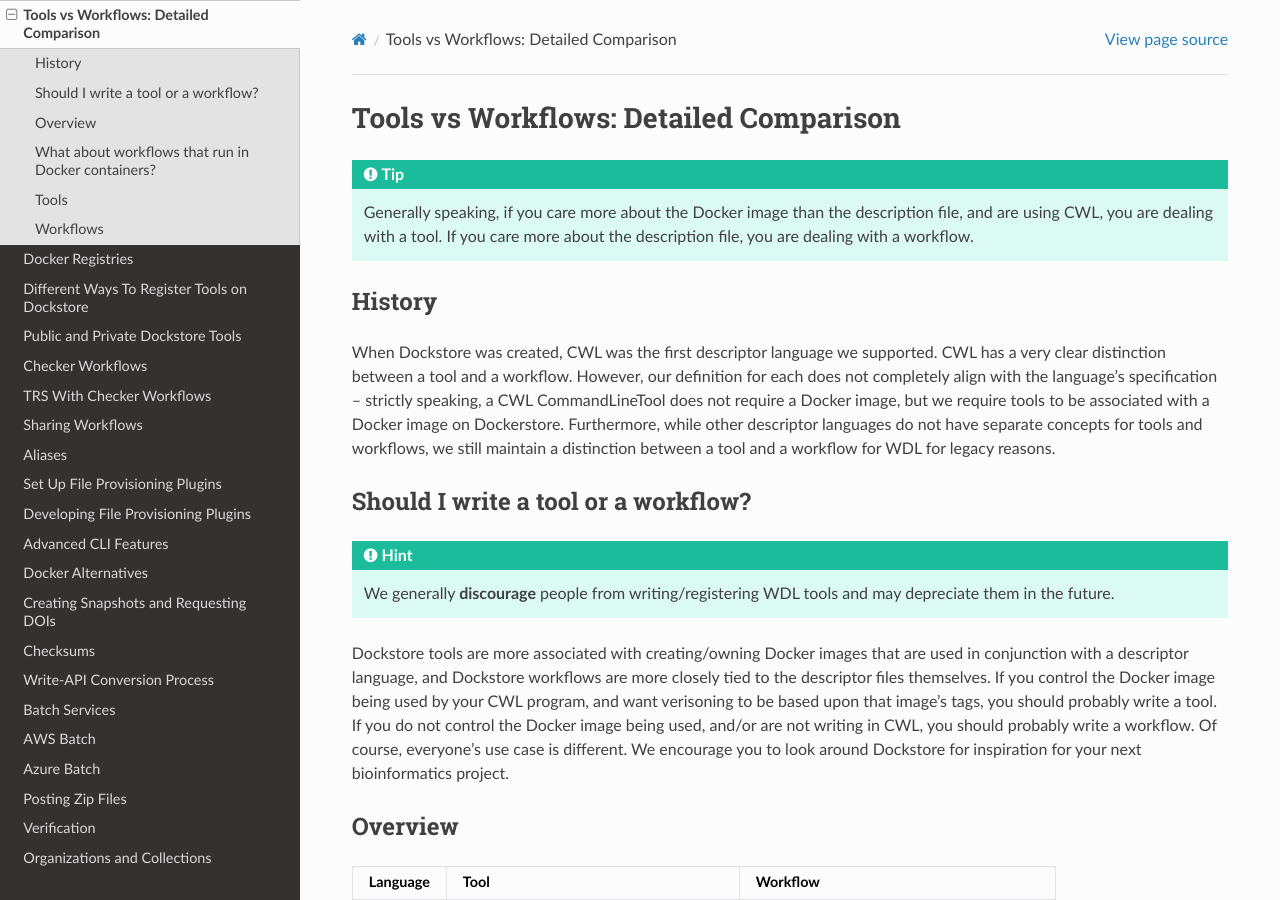
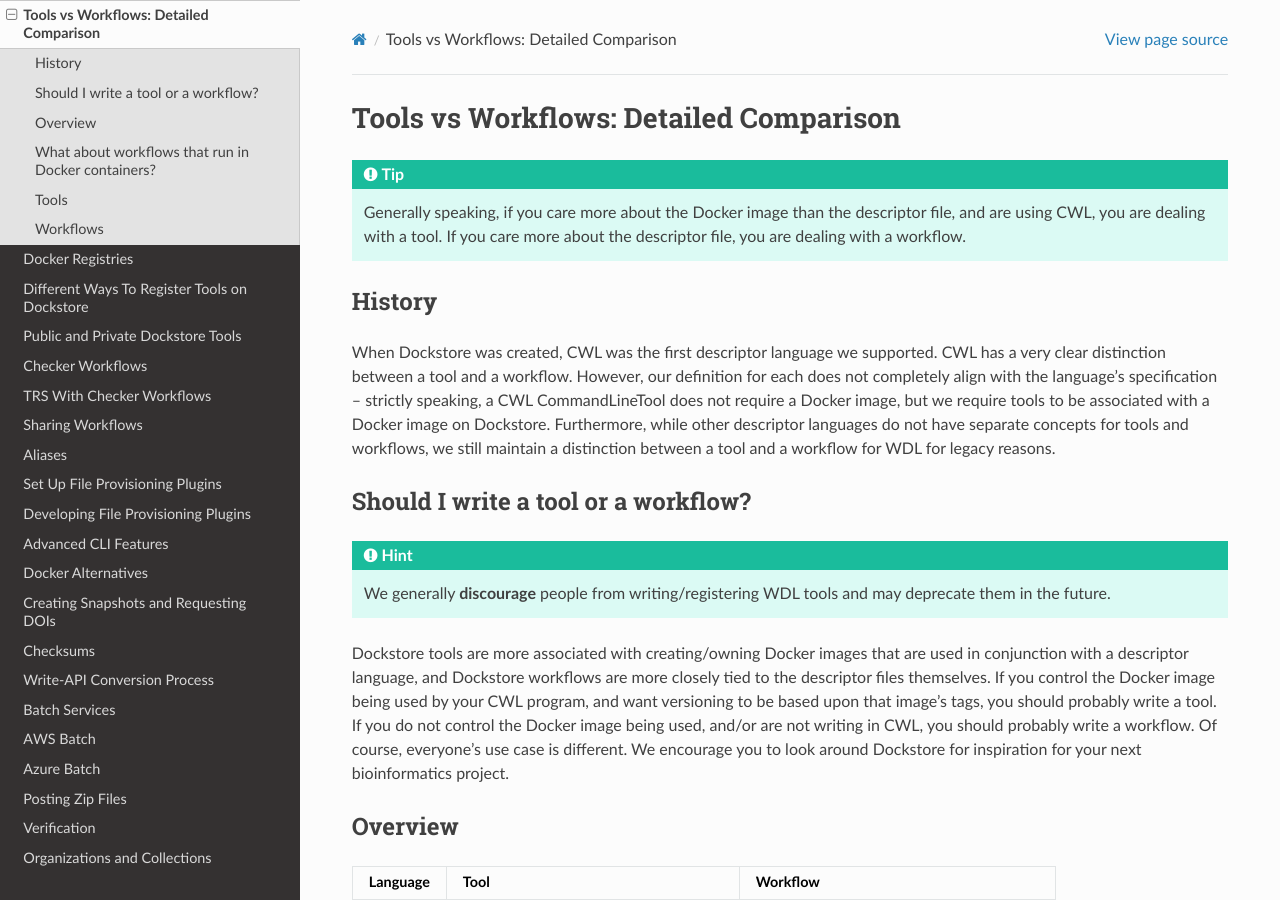
Before and after one commit to dockstore/dockstore-documentation, a Sphinx documentation site: the page built from docs/advanced-topics/tools-vs-workflows.rst, in a window 1280 px wide and 900 px high. Built offline with Sphinx 7.4.7 and the Read the Docs theme 2.0.0, drawn with Linux system fonts in a browser that asks for light colours; some of the changed text lies outside the part shown.

Commit message:
Fix typos

```diff
--- a/docs/advanced-topics/tools-vs-workflows.rst
+++ b/docs/advanced-topics/tools-vs-workflows.rst
@@ -2,19 +2,19 @@
 =======================================
 
 .. tip::
-  Generally speaking, if you care more about the Docker image than the description file, and are using CWL, you are dealing with a tool. If you care more about the description file, you are dealing with a workflow.
+  Generally speaking, if you care more about the Docker image than the descriptor file, and are using CWL, you are dealing with a tool. If you care more about the descriptor file, you are dealing with a workflow.
 
 History
 -------
-When Dockstore was created, CWL was the first descriptor language we supported. CWL has a very clear distinction between a tool and a workflow. However, our definition for each does not completely align with the language's specification -- strictly speaking, a CWL CommandLineTool does not require a Docker image, but we require tools to be associated with a Docker image on Dockerstore. Furthermore, while other descriptor languages do not have separate concepts for tools and workflows, we still maintain a distinction between a tool and a workflow for WDL for legacy reasons.
+When Dockstore was created, CWL was the first descriptor language we supported. CWL has a very clear distinction between a tool and a workflow. However, our definition for each does not completely align with the language's specification -- strictly speaking, a CWL CommandLineTool does not require a Docker image, but we require tools to be associated with a Docker image on Dockstore. Furthermore, while other descriptor languages do not have separate concepts for tools and workflows, we still maintain a distinction between a tool and a workflow for WDL for legacy reasons.
 
 
 Should I write a tool or a workflow?
 ------------------------------------
 .. hint::
-    We generally **discourage** people from writing/registering WDL tools and may depreciate them in the future.
+    We generally **discourage** people from writing/registering WDL tools and may deprecate them in the future.
 
-Dockstore tools are more associated with creating/owning Docker images that are used in conjunction with a descriptor language, and Dockstore workflows are more closely tied to the descriptor files themselves. If you control the Docker image being used by your CWL program, and want verisoning to be based upon that image's tags, you should probably write a tool. If you do not control the Docker image being used, and/or are not writing in CWL, you should probably write a workflow. Of course, everyone's use case is different. We encourage you to look around Dockstore for inspiration for your next bioinformatics project.
+Dockstore tools are more associated with creating/owning Docker images that are used in conjunction with a descriptor language, and Dockstore workflows are more closely tied to the descriptor files themselves. If you control the Docker image being used by your CWL program, and want versioning to be based upon that image's tags, you should probably write a tool. If you do not control the Docker image being used, and/or are not writing in CWL, you should probably write a workflow. Of course, everyone's use case is different. We encourage you to look around Dockstore for inspiration for your next bioinformatics project.
 
 Overview
 --------
@@ -78,7 +78,7 @@
 - offers three different tool registration paths
 
 The most convenient way to register your tool and manage it on Dockstore is to have your image registered on Quay.io, your descriptor files hosted on GitHub, and choose our quick registration path.
-This gives Docktore the ability to automatically recognize the image's tags on Quay, link them back to the appropriate version on GitHub, and create the existing versions for you on Dockstore once you hit "Refresh".
+This gives Dockstore the ability to automatically recognize the image's tags on Quay, link them back to the appropriate version on GitHub, and create the existing versions for you on Dockstore once you hit "Refresh".
 If your image is registered on one of our other supported registries, you will have to register your tool manually. This means each version you want put on Dockstore must be added manually.
 To learn more about our different registration options, read the following tutorials:
 
```
